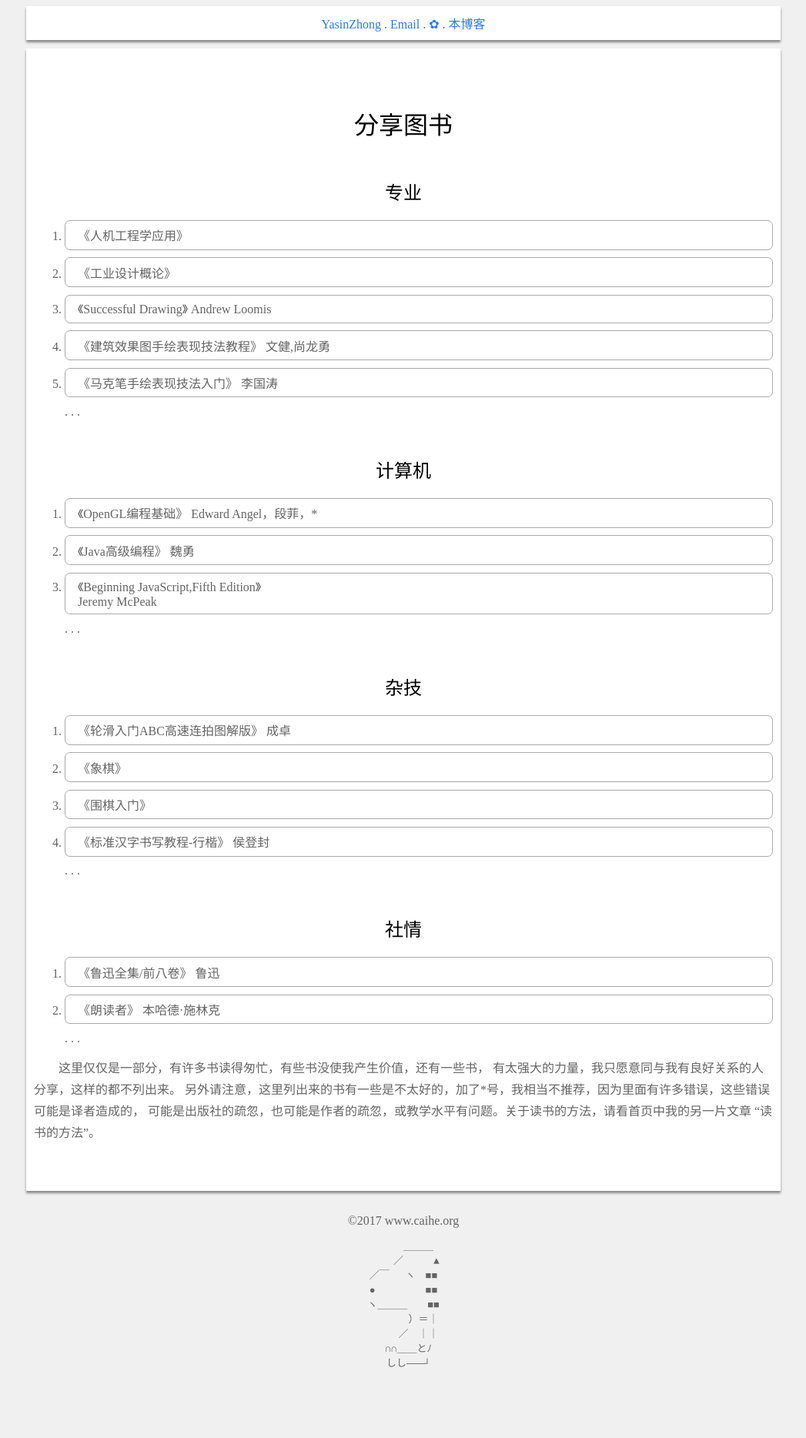
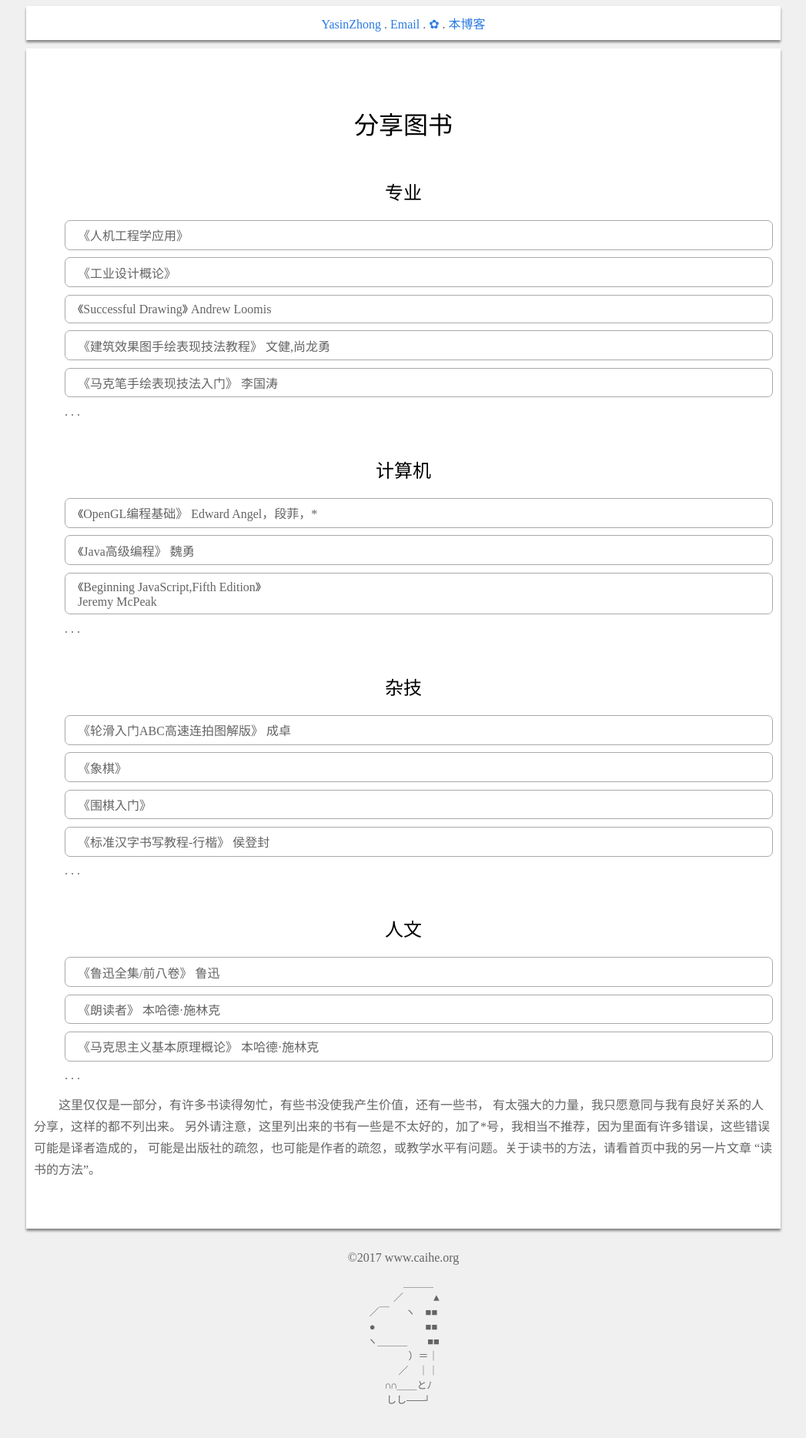
Before and after one commit to YasinZhong/yasinzhong.github.io, a Jekyll site: the page built from post1/2018-3-13-BookShare.html, in a window 1280 px wide. Shown: the whole page at 77% size, without its empty margins (116-1163 px from the left). Built offline with Jekyll 4.4.1, drawn with Linux system fonts in a browser that asks for light colours; comment, search, counter and statistics services are not loaded; before the commit the page ends 1820 px from its top, so only the background shows below that.

Commit message:
2018/04/30

```diff
--- a/cssjs/a.css
+++ b/cssjs/a.css
@@ -29,6 +29,7 @@ pre
 
 li
 {
+	overflow: scroll;
 	border:1px solid darkgray;
 	border-radius:7px;
 	-moz-border-radius:7px; /* Old Firefox */
--- a/post0/SelfIntroduction.html
+++ b/post0/SelfIntroduction.html
@@ -3,8 +3,7 @@ layout: default
 title: 关于这里
 ---
 
-<h1>{{ page.title }}</h1>
-
+<h2>关于这里</h2>
 <h3>a.caihe.org</h3>
 
 <ol>
--- a/post1/2018-3-13-BookShare.html
+++ b/post1/2018-3-13-BookShare.html
@@ -33,10 +33,11 @@ title: 分享图书
 	. . .
 </ol>
 
-<h2>社情</h2>
+<h2>人文</h2>
 <ol>
 	<li>《鲁迅全集/前八卷》 鲁迅</li>
 	<li>《朗读者》 本哈德·施林克</li>
+	<li>《马克思主义基本原理概论》 本哈德·施林克</li>
 	. . .
 </ol>
 
```
Also changed, not shown: other parts of post0/SelfIntroduction.html (+1 -1 lines).
